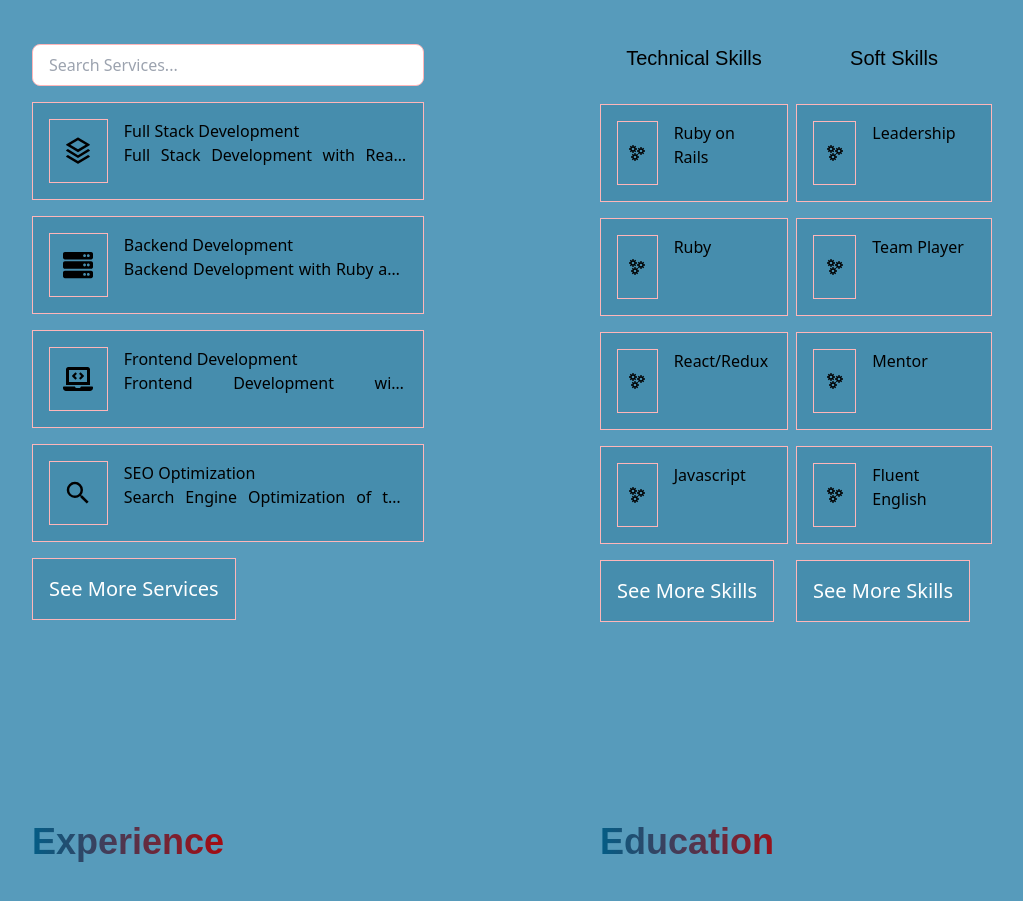
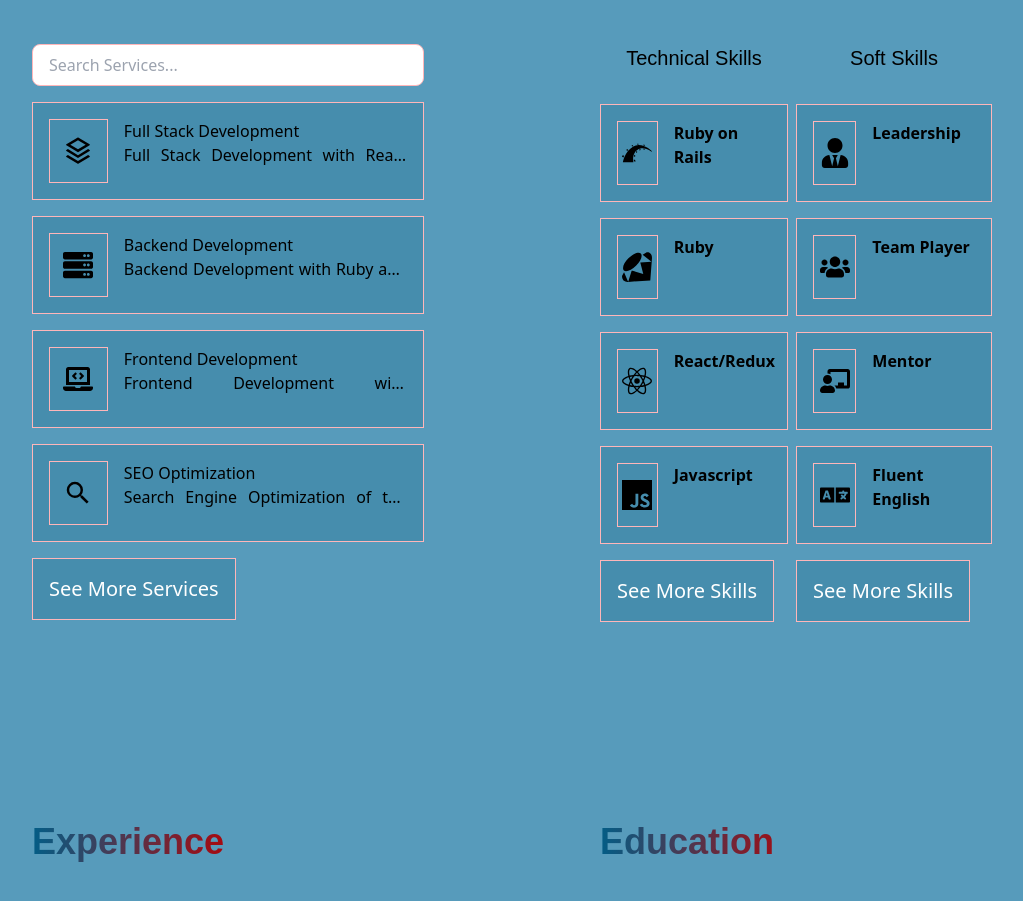
Before and after one commit to anita00001/portfolio-anita, a React (Create React App) app: page /home in a window 1280 px wide. Shown: the part 4900-5801 px from the top of the page, without its empty margins (128-1151 px from the left). Built offline with nearby package versions, Linux system fonts and the light colour scheme.

Commit message:
Add icons on Skills

```diff
--- a/src/components/Skill.jsx
+++ b/src/components/Skill.jsx
@@ -1,33 +1,29 @@
 import React, { useState } from 'react';
 import { useSelector } from 'react-redux';
-
-import { GrServices } from "react-icons/gr";
+import { getIconByKey } from '../utils/iconMap';
 
 const Skill = () => {
+  // Technical skills
   const technicalSkillList = useSelector((state) => state.technicalSkill.technicalSkill);
+  const [showAllTechnicalSkills, setShowAllTechnicalSkills] = useState(false);
+  const initialTechnicalSkillsToShow = 4;
+  const visibleTechnicalSkills = showAllTechnicalSkills
+    ? technicalSkillList
+    : technicalSkillList.slice(0, initialTechnicalSkillsToShow);
 
-  const [showAllTechnicalSkills, setShowAllTechnicalSkills] = useState(false);
+  const toggleShowAllTechnicalSkills = () =>
+    setShowAllTechnicalSkills((prev) => !prev);
 
-  const initialTechnicalSkillsToShow = 4;
+  // Soft skills
+  const softSkillList = useSelector((state) => state.softSkill.softSkill);
+  const [showAllSoftSkills, setShowAllSoftSkills] = useState(false);
+  const initialSoftSkillsToShow = 4;
+  const visibleSoftSkills = showAllSoftSkills
+    ? softSkillList
+    : softSkillList.slice(0, initialSoftSkillsToShow);
 
-  const visibleTechnicalSkills = showAllTechnicalSkills ? technicalSkillList : technicalSkillList.slice(0, initialTechnicalSkillsToShow);
-
-  const toggleShowAllTechnicalSkills = () => {
-    setShowAllTechnicalSkills((prevShowAllTechnicalSkills) => !prevShowAllTechnicalSkills);
-  };
-
-  // Soft Skills
-  const softSkillList = useSelector((state) => state.softSkill.softSkill);
-
-  const [showAllSoftSkills, setShowAllSoftSkills] = useState(false);
-
-  const initialSoftSkillsToShow = 4;
-
-  const visibleSoftSkills = showAllSoftSkills ? softSkillList : softSkillList.slice(0, initialSoftSkillsToShow);
-
-  const toggleShowAllSoftSkills = () => {
-    setShowAllSoftSkills((prevShowAllSoftSkills) => !prevShowAllSoftSkills);
-  };
+  const toggleShowAllSoftSkills = () =>
+    setShowAllSoftSkills((prev) => !prev);
 
   return (
     <>
@@ -37,56 +33,79 @@
         </h1>
 
         <div className="skill-type grid grid-cols-2">
-
+          {/* Technical */}
           <div className="technical-skill mr-2">
             <h3 className="font-crete text-xl text-center pb-4">Technical Skills</h3>
-            <div className='skill-list'>
-          {visibleTechnicalSkills.map((technicalSkill) => (
+            <div className="skill-list">
+              {visibleTechnicalSkills.map((technicalSkill) => {
+                const TechIcon = getIconByKey(technicalSkill.icon);
+                return (
                   <div
                     className="skills grid grid-cols-3 gap-4 p-4 my-4 border border-color2 bg-color1 hover:bg-color6 hover:border-color1"
                     key={technicalSkill.id}
                   >
-              <div
-                className="icon col-span-1 border border-color2 flex items-center justify-center h-16"
-              >
-                < GrServices />
+                    <div className="icon col-span-1 border border-color2 flex items-center justify-center h-16">
+                      <TechIcon className="text-3xl" aria-hidden />
                     </div>
                     <div className="service-name col-span-2">
-                <h4 className='text-bold'>{technicalSkill.name}</h4>
+                      <h4 className="font-bold">{technicalSkill.name}</h4>
                     </div>
                   </div>
-          ))}
+                );
+              })}
             </div>
             {showAllTechnicalSkills ? (
-          <button className="text-xl p-4 text-justify border border-color2 flex items-center bg-color1 hover:bg-color6 hover:border-color1 text-white" onClick={toggleShowAllTechnicalSkills}>See Less Skills</button>
+              <button
+                className="text-xl p-4 text-justify border border-color2 flex items-center bg-color1 hover:bg-color6 hover:border-color1 text-white"
+                onClick={toggleShowAllTechnicalSkills}
+              >
+                See Less Skills
+              </button>
             ) : (
-          <button className="text-xl p-4 text-justify border border-color2 flex items-center bg-color1 hover:bg-color6 hover:border-color1 text-white" onClick={toggleShowAllTechnicalSkills}>See More Skills</button>
+              <button
+                className="text-xl p-4 text-justify border border-color2 flex items-center bg-color1 hover:bg-color6 hover:border-color1 text-white"
+                onClick={toggleShowAllTechnicalSkills}
+              >
+                See More Skills
+              </button>
             )}
           </div>
 
+          {/* Soft */}
           <div className="soft-skill">
             <h3 className="font-crete text-xl text-center pb-4">Soft Skills</h3>
-            <div className='skill-list'>
-          {visibleSoftSkills.map((softSkill) => (
+            <div className="skill-list">
+              {visibleSoftSkills.map((softSkill) => {
+                const SoftIcon = getIconByKey(softSkill.icon);
+                return (
                   <div
                     className="skills grid grid-cols-3 gap-4 p-4 my-4 border border-color2 bg-color1 hover:bg-color6 hover:border-color1"
                     key={softSkill.id}
                   >
-              <div
-                className="icon col-span-1 border border-color2 flex items-center justify-center h-16"
-              >
-                < GrServices />
+                    <div className="icon col-span-1 border border-color2 flex items-center justify-center h-16">
+                      <SoftIcon className="text-3xl" aria-hidden />
                     </div>
                     <div className="service-name col-span-2">
-                <h4 className='text-bold'>{softSkill.name}</h4>
+                      <h4 className="font-bold">{softSkill.name}</h4>
                     </div>
                   </div>
-          ))}
+                );
+              })}
             </div>
             {showAllSoftSkills ? (
-          <button className="text-xl p-4 text-justify border border-color2 flex items-center bg-color1 hover:bg-color6 hover:border-color1 text-white" onClick={toggleShowAllSoftSkills}>See Less Skills</button>
+              <button
+                className="text-xl p-4 text-justify border border-color2 flex items-center bg-color1 hover:bg-color6 hover:border-color1 text-white"
+                onClick={toggleShowAllSoftSkills}
+              >
+                See Less Skills
+              </button>
             ) : (
-          <button className="text-xl p-4 text-justify border border-color2 flex items-center bg-color1 hover:bg-color6 hover:border-color1 text-white" onClick={toggleShowAllSoftSkills}>See More Skills</button>
+              <button
+                className="text-xl p-4 text-justify border border-color2 flex items-center bg-color1 hover:bg-color6 hover:border-color1 text-white"
+                onClick={toggleShowAllSoftSkills}
+              >
+                See More Skills
+              </button>
             )}
           </div>
         </div>
--- a/src/redux/Skills/softSkillSlice.js
+++ b/src/redux/Skills/softSkillSlice.js
@@ -4,11 +4,11 @@
     name: "softSkill",
     initialState: {
         softSkill: [
-            { id: 1, name: 'Leadership'},
-            { id: 2, name: 'Team Player'},
-            { id: 3, name: 'Mentor'},
-            { id: 4, name: 'Fluent English'},
-            { id: 5, name: 'Remote Work'},
+            { id: 1, name: 'Leadership',      icon: 'FaUserTie' },
+            { id: 2, name: 'Team Player',     icon: 'FaUsers' },
+            { id: 3, name: 'Mentor',          icon: 'FaChalkboardTeacher' },
+            { id: 4, name: 'Fluent English',  icon: 'FaLanguage' },
+            { id: 5, name: 'Remote Work',     icon: 'MdLaptopMac' },
         ],
     },
     reducers: {},
--- a/src/redux/Skills/technicalSkillSlice.js
+++ b/src/redux/Skills/technicalSkillSlice.js
@@ -4,12 +4,12 @@
     name: "technicalSkill",
     initialState: {
         technicalSkill: [
-            { id: 1, name: 'Ruby on Rails'},
-            { id: 2, name: 'Ruby'},
-            { id: 3, name: 'React/Redux'},
-            { id: 4, name: 'Javascript'},
-            { id: 5, name: 'JEST'},
-            { id: 6, name: 'Postgres SQL'},
+            { id: 1, name: 'Ruby on Rails', icon: 'SiRubyonrails' },
+            { id: 2, name: 'Ruby', icon: 'SiRuby' },
+            { id: 3, name: 'React/Redux', icon: 'SiReact' },
+            { id: 4, name: 'Javascript', icon: 'SiJavascript' },
+            { id: 5, name: 'JEST', icon: 'SiJest' },
+            { id: 6, name: 'Postgres SQL', icon: 'SiPostgresql' },
         ],
     },
     reducers: {},
--- a/src/utils/iconMap.js
+++ b/src/utils/iconMap.js
@@ -1,22 +1,44 @@
 // Fallback
 import { GrServices } from "react-icons/gr";
 
-// Add the icons you referenced in the slice:
+/** Services icons */
 import { RiStackLine } from "react-icons/ri";
-import { FaServer, FaLaptopCode } from "react-icons/fa";
-import { MdSearch } from "react-icons/md";
+import { FaServer, FaLaptopCode, FaDatabase, FaUserTie, FaUsers, FaChalkboardTeacher, FaLanguage } from "react-icons/fa";
+import { MdSearch, MdLaptopMac } from "react-icons/md";
 import { VscBeaker } from "react-icons/vsc";
-import { FaDatabase } from "react-icons/fa";
+
+/** Technical skills (Simple Icons) */
+import { SiRubyonrails, SiRuby, SiReact, SiJavascript, SiJest, SiPostgresql } from "react-icons/si";
+// If you ever want Redux separately: import { SiRedux } from "react-icons/si";
 
 const ICONS = {
+  /** Services */
   RiStackLine,
   FaServer,
   FaLaptopCode,
   MdSearch,
   VscBeaker,
   FaDatabase,
-  GrServices, // keep fallback in the map too (optional)
+
+  /** Technical skills */
+  SiRubyonrails,
+  SiRuby,
+  SiReact,
+  SiJavascript,
+  SiJest,
+  SiPostgresql,
+
+  /** Soft skills */
+  FaUserTie,
+  FaUsers,
+  FaChalkboardTeacher,
+  FaLanguage,
+  MdLaptopMac,
+
+  /** Fallback */
+  GrServices,
 };
 
 // Returns a React component for a string key
 export const getIconByKey = (key) => ICONS[key] || GrServices;
+// Usage example: const IconComponent = getIconByKey('FaServer'); <IconComponent />
```
Lines whose indentation alone changed are shown as unchanged.
